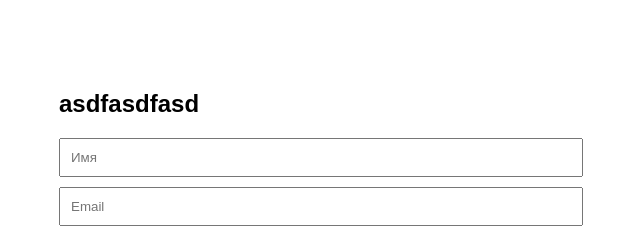
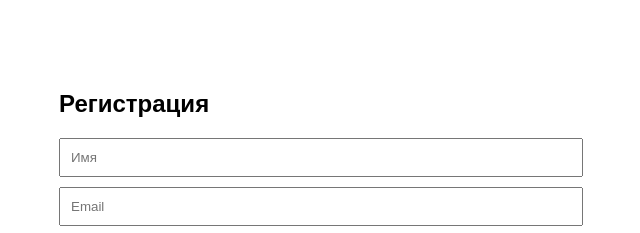
Before and after one commit to weqksi16/ci-cd-lab, a plain HTML site: page index.html in a window 1280 px wide. Shown: the top 233 px of the page, 331-971 px from the left. Drawn offline with Linux system fonts and the light colour scheme.

```diff
--- a/index.html
+++ b/index.html
@@ -12,7 +12,7 @@
     </style>
 </head>
 <body>
-    <h2>asdfasdfasd</h2>
+    <h2>Регистрация</h2>
     <form id="testForm">
         <input type="text" id="name" placeholder="Имя" required>
         <input type="email" id="email" placeholder="Email" required>
```
